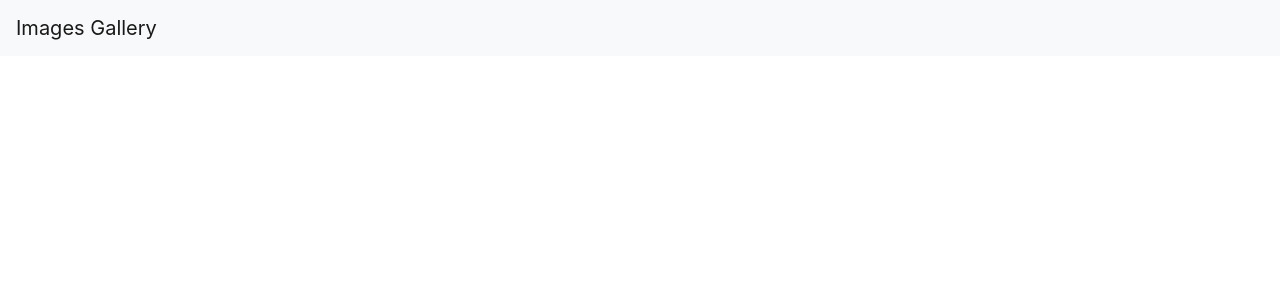
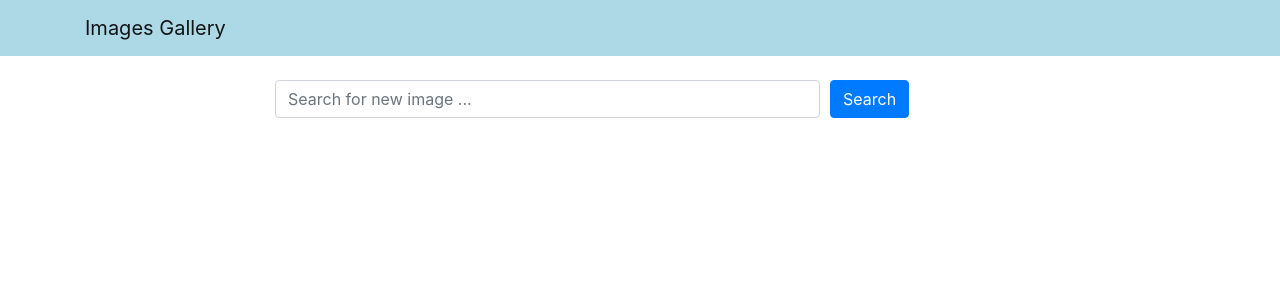
Before and after one commit to Par-web-lab/images-gallery, a React (Create React App) app in the folder frontend/: page / in a window 1280 px wide. Shown: the top 300 px of the page. Built offline with nearby package versions, Linux system fonts and the light colour scheme.

Commit message:
controlled search component

```diff
--- a/frontend/src/App.js
+++ b/frontend/src/App.js
@@ -1,9 +1,23 @@
+
+import { useState } from 'react';
 import 'bootstrap/dist/css/bootstrap.min.css';
 import Header from './components/Header';
+import Search from './components/Search';
+
+
 const App = () => {
+  const [word, setWord] = useState('');
+
+  const handleSearchSubmit = (e) =>{
+    e.preventDefault();
+    console.log(word);
+  }
+
+
   return (
     <div >
       <Header title="Images Gallery"/>
+      <Search word={word} setWord={setWord} handleSubmit = {handleSearchSubmit}/>
     </div>
   );
 }
--- a/frontend/src/components/Header.js
+++ b/frontend/src/components/Header.js
@@ -1,10 +1,16 @@
 import React from "react";
-import { Navbar } from "react-bootstrap";
+import { Navbar, Container} from "react-bootstrap";
+
+const navbarStyle = {
+  backgroundColor: "lightblue"
+}
 
 const Header = ({ title }) => {
   return (
-    <Navbar bg="light" variant="light">
+    <Navbar style = {navbarStyle} variant="light">
+    <Container>
       <Navbar.Brand href="/">{ title }</Navbar.Brand>
+    </Container>
     </Navbar>
   );
 };
--- /dev/null
+++ b/frontend/src/components/Search.js
@@ -0,0 +1,28 @@
+import React from "react";
+import { Container, Row, Col, Form, Button } from "react-bootstrap";
+const Search = ({ word, setWord, handleSubmit }) => {
+  return (
+    <Container className="mt-4">
+      <Row className="justify-content-center">
+        <Col xs = {12} md = {8}>
+          <Form onSubmit={handleSubmit}>
+            <Form.Row>
+              <Col xs={9}>
+                <Form.Control
+                type = "text"
+                value={word}
+                onChange={(e) => setWord(e.target.value)}
+                placeholder="Search for new image ..." />
+              </Col>
+              <Col>
+                <Button variant="primary" type="submit">Search</Button>
+              </Col>
+            </Form.Row>
+          </Form>
+        </Col>
+      </Row>
+    </Container>
+  );
+};
+
+export default Search;
```
